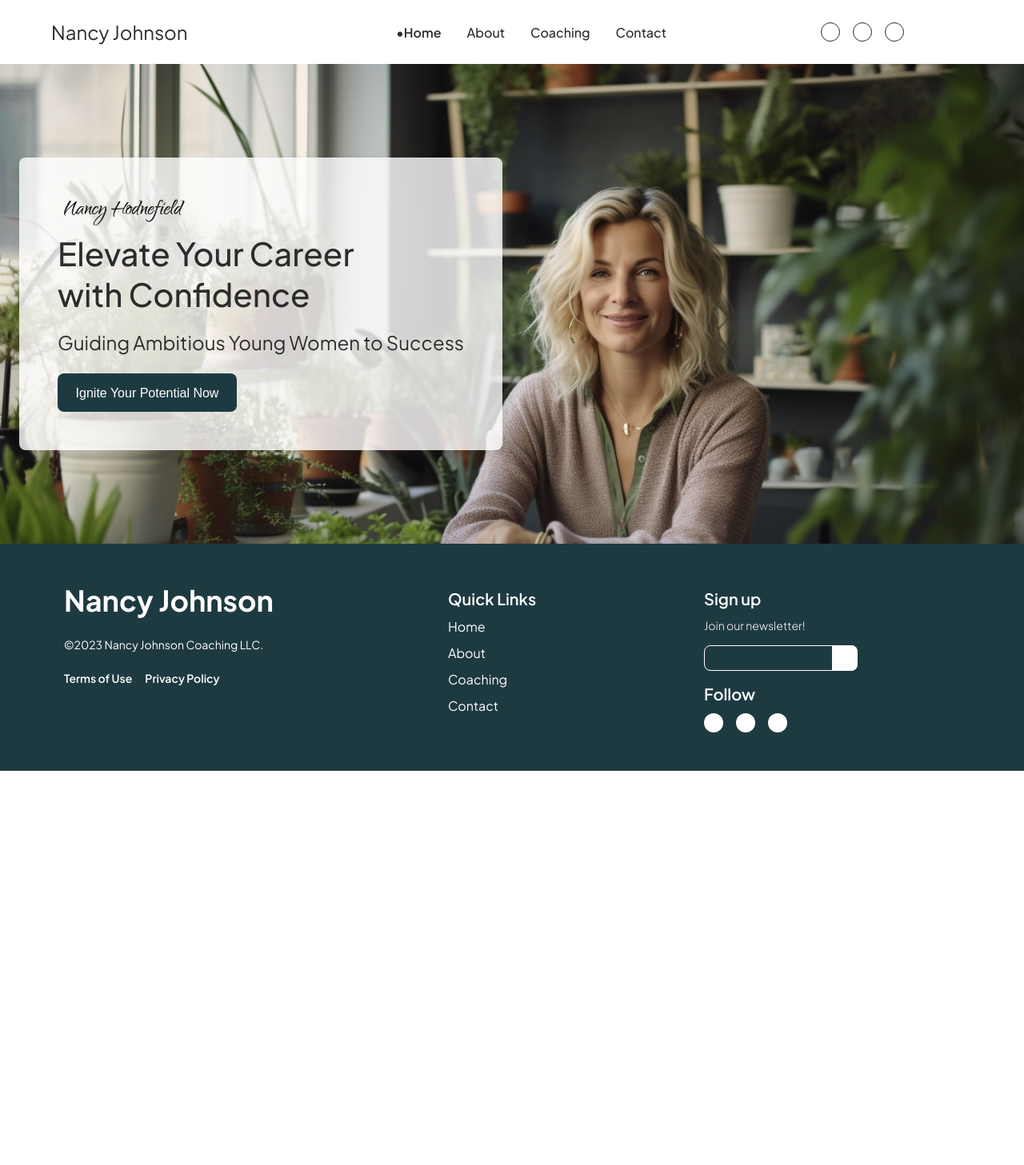
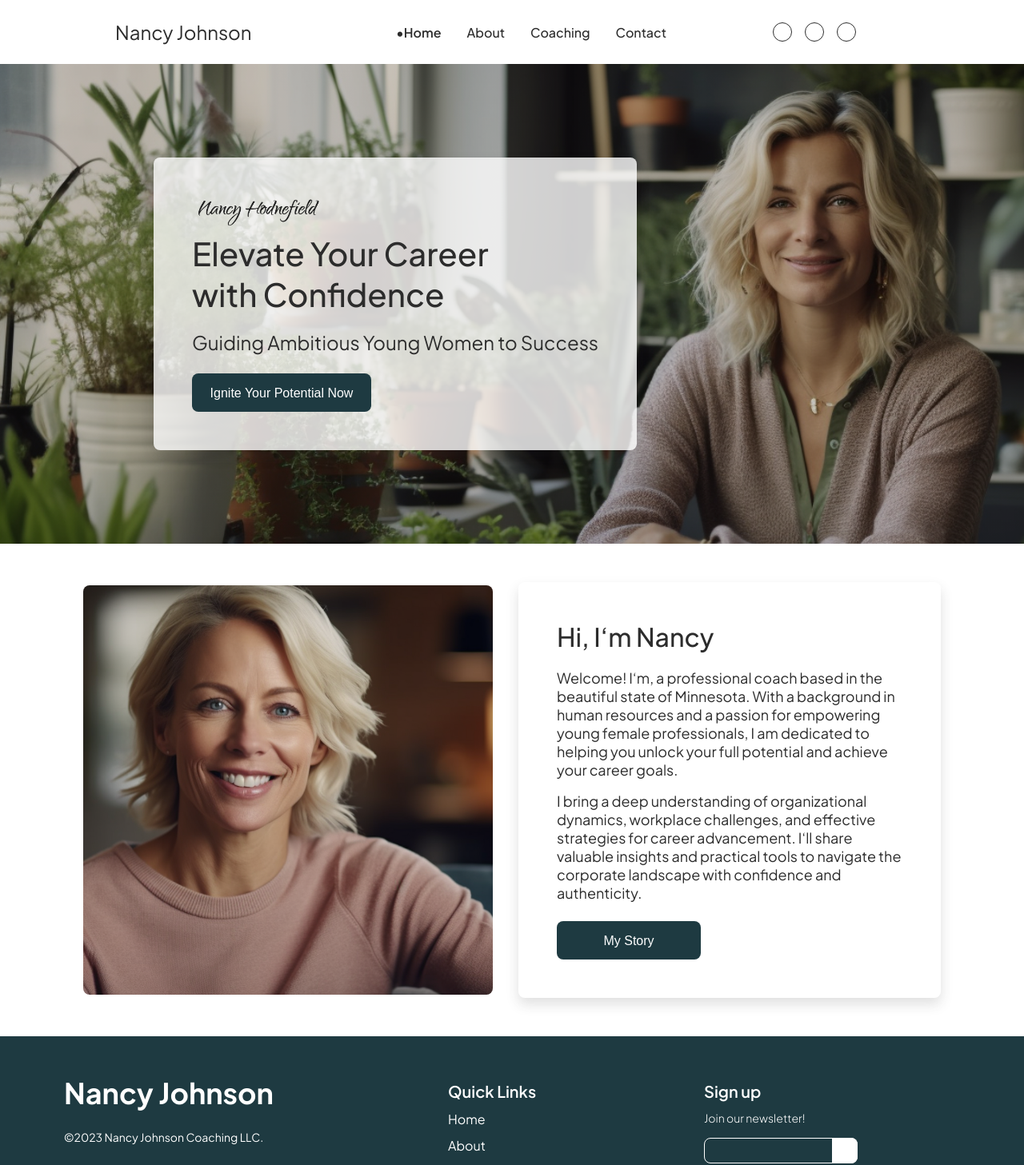
Before and after one commit to petehodnefield/nancy-coaching, a Next.js app: page / in a window 1280 px wide. Shown: the top 1457 px of the page at 80% size. Before the commit the page ends 964 px from the top, so only its background shows below. Built offline with nearby package versions, Linux system fonts and the light colour scheme; some icons are missing.

Commit message:
About section (hero) optimized

```diff
--- a/src/components/Footer/Footer.js
+++ b/src/components/Footer/Footer.js
@@ -116,7 +116,7 @@ const Footer = ({ navSelected, setNavSelected }) => {
           </form>
           <div></div>
           <h3 className="footer__subtitle">Follow</h3>
-          <SocialIconsFooter />
+          <SocialIconsFooter extraClassName={"social-icons__footer"} />
           <p className="footer__copyright footer__copyright--sm-screen">
             ©{currentYear} Nancy Johnson Coaching LLC.
           </p>
--- a/src/components/SocialIcons/SocialIconsFooter.js
+++ b/src/components/SocialIcons/SocialIconsFooter.js
@@ -2,9 +2,9 @@ import React from "react";
 import { Icon } from "@iconify/react";
 import styles from "@/styles/Header.module.css";
 import Link from "next/link";
-const SocialIconsFooter = () => {
+const SocialIconsFooter = ({ extraClassName }) => {
   return (
-    <div className={`social-icons__wrapper `}>
+    <div className={`social-icons__wrapper ${extraClassName}`}>
       <Link
         href="#"
         className="social-icon__wrapper social-icon__wrapper--white"
--- a/src/pages/index.js
+++ b/src/pages/index.js
@@ -20,11 +20,6 @@ export default function Home() {
     <main className={`${styles.main} `}>
       <div className={styles.wrapper}>
         <section className={`${styles.hero__wrapper} section__container`}>
-          {/* <Image
-            className={`${styles.hero__image} ${styles.background} section__bg-img`}
-            alt="Nancy Johnson sitting in her office full of plants smiling at the camera."
-            src={heroImage}
-          /> */}
           <div
             className={`section-card__wrapper ${styles.section__wrapper} ${styles.foreground}`}
           >
@@ -51,7 +46,7 @@ export default function Home() {
       </div>
 
       {/* About section */}
-      {/* <section className="section__container">
+      <section className={`section__container ${styles.about__section}`}>
         <div className={`section-card__wrapper ${styles.aboutcard__wrapper}`}>
           {" "}
           <Image
@@ -81,7 +76,7 @@ export default function Home() {
             </Link>
           </div>
         </div>
-      </section> */}
+      </section>
 
       {/* Testimonials */}
       {/* <section className="section__container section__container--centered section__container--primary">
--- a/src/styles/Header.module.css
+++ b/src/styles/Header.module.css
@@ -15,7 +15,6 @@
 @media screen and (min-width: 500px) {
   .header__content {
     padding: 0 4rem;
-    max-width: 100%;
   }
 }
 
--- a/src/styles/Home.module.css
+++ b/src/styles/Home.module.css
@@ -3,31 +3,94 @@
   height: 100%;
 }
 .main {
+  display: flex;
+  flex-direction: column;
+  justify-content: center;
   width: 100%;
 }
+
 .wrapper {
-  /* padding: 0 1.5rem; */
-  background-image: url(../../public/assets/images/hero-image.png);
-  background-size: cover;
   display: flex;
   align-items: center;
+  justify-content: center;
+  background-image: linear-gradient(rgba(0, 0, 0, 0.2), rgba(0, 0, 0, 0.2)),
+    url(../../public/assets/images/hero-image.png);
+  background-size: cover;
 }
-/* .section__wrapper {
-  padding-left: 6rem;
+@media screen and (min-width: 768px) {
+  .wrapper {
+  }
+}
+@media screen and (min-width: 1080px) {
+  .wrapper {
+    width: 100%;
+    background-position: 0rem;
+    background-size: 130%;
+  }
+}
+@media screen and (min-width: 1440px) {
+  .wrapper {
+    background-position: -4rem -16rem;
+  }
+}
+/* @media screen and (min-width: 1080px) {
+  .section__wrapper {
+    padding-left: 6rem;
+  }
 } */
 .about__img {
-  width: 32rem;
-  aspect-ratio: 1 / 1;
+  aspect-ratio: 16 / 9;
 }
+@media screen and (min-width: 768px) {
+  .about__img {
+    max-width: 44rem;
+  }
+}
+@media screen and (min-width: 1080px) {
+  .about__img {
+    width: 32rem;
+    aspect-ratio: 1 / 1;
+  }
+}
+
 .aboutcard__wrapper {
   position: relative;
-  left: 6rem;
+  display: flex;
+  flex-direction: column;
+  align-items: center;
+  justify-content: center;
+  padding: 3rem 1.5rem;
+  gap: 1rem;
+}
+@media screen and (min-width: 1080px) {
+  .aboutcard__wrapper {
+    flex-direction: row;
+    gap: 2rem;
+  }
 }
 .about__card {
   position: relative;
-  right: 6rem;
 }
-
+@media screen and (min-width: 1080px) {
+  .about__card {
+  }
+}
+.section__wrapper {
+  max-width: 60rem;
+}
 .hero__wrapper {
-  padding: 0 1.5rem;
+  padding: 3rem 1.5rem;
+  display: flex;
 }
+@media screen and (min-width: 768px) {
+  .hero__wrapper {
+    padding: 0;
+  }
+}
+@media screen and (min-width: 1080px) {
+  .hero__wrapper {
+    max-width: 70rem;
+    width: 100%;
+    padding-left: 4rem;
+  }
+}
--- a/src/styles/globals.css
+++ b/src/styles/globals.css
@@ -149,9 +149,14 @@ ul {
 .section__container {
   display: flex;
   justify-content: center;
-  align-items: center;
-  min-height: 600px;
+  align-items: flex-start;
   position: relative;
+}
+@media screen and (min-width: 768px) {
+  .section__container {
+    align-items: center;
+    min-height: 600px;
+  }
 }
 .section__container--centered {
   text-align: center;
@@ -287,11 +292,14 @@ ul {
   justify-content: center;
   gap: 1rem;
 }
-/* @media screen and (max-width: 768px) {
+@media screen and (max-width: 768px) {
   .social-icons__wrapper {
     display: none;
   }
-} */
+}
+.social-icons__footer {
+  display: flex;
+}
 .social-icon__wrapper {
   display: flex;
   align-items: center;
```
